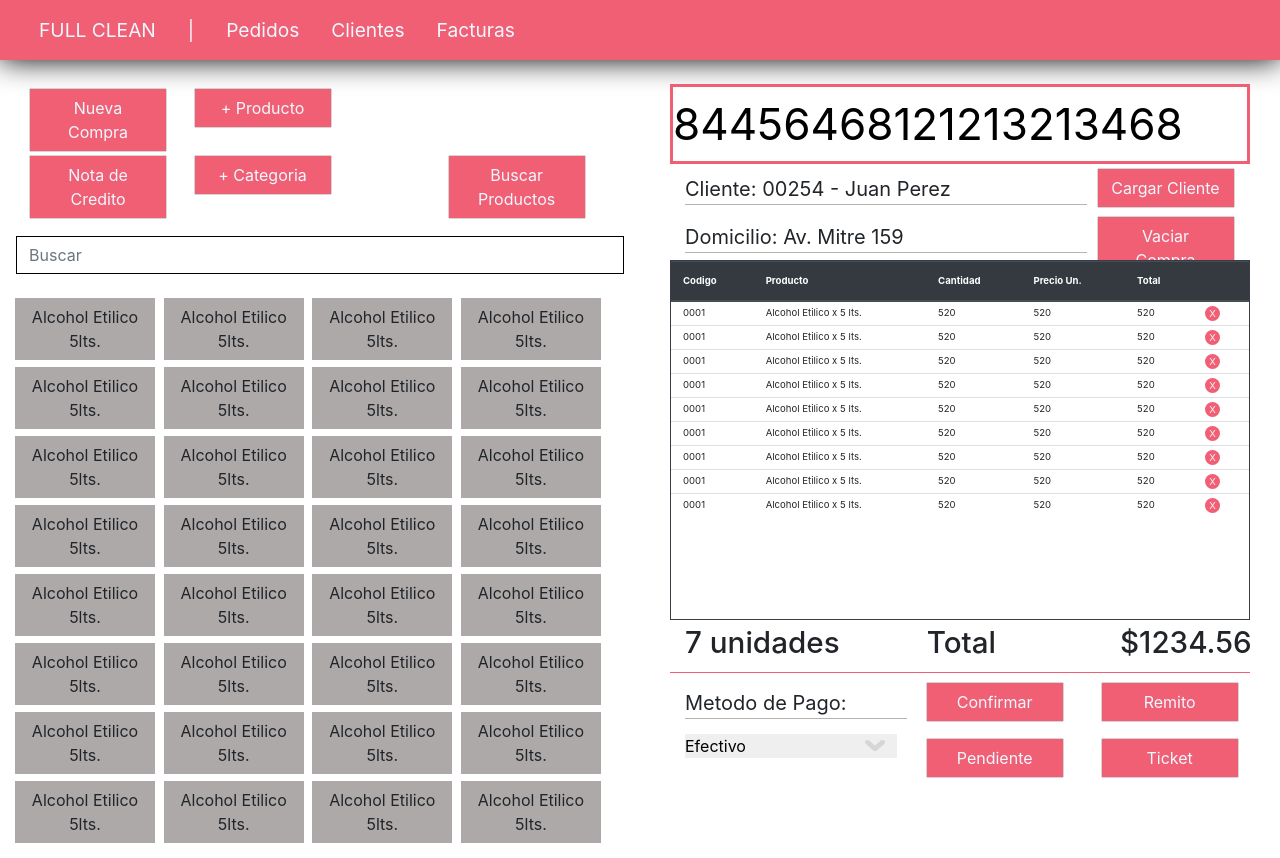
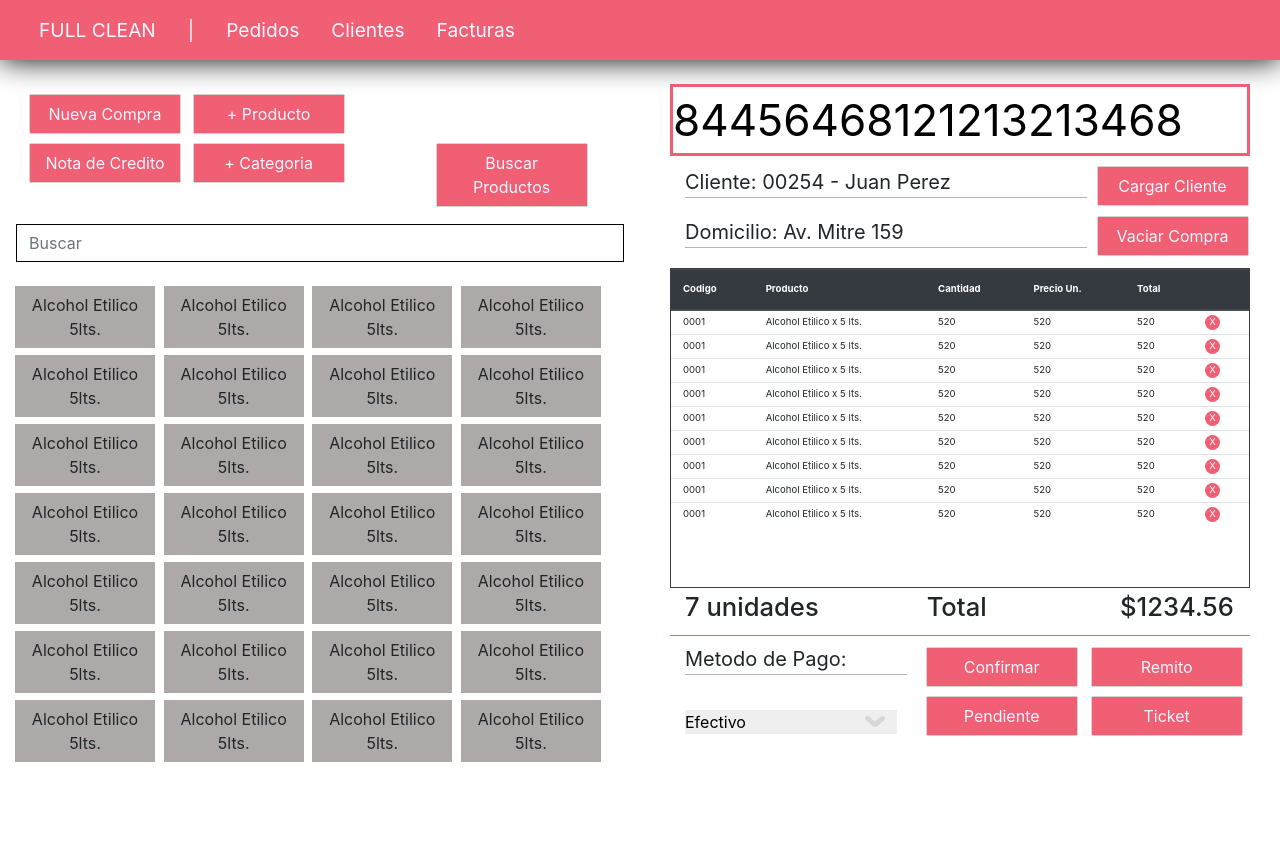
Before and after one commit to oguzman-se/FullClean, a React (Create React App) app: page / in a window 1280 px wide. After the commit the page ends 800 px from the top, so only its background shows below. Built offline with nearby package versions, Linux system fonts and the light colour scheme.

Commit message:
FULL CLEAN VH MODE

```diff
--- a/src/App.css
+++ b/src/App.css
@@ -201,17 +201,17 @@
 
 }
 
-
-.button-1{
-  margin-right: 1.5vh;
+.group-vh-1{
+  min-height: 6vh;
 }
 .btn-custom {
-  width: 17vh;
   background-color: rgb(240, 95, 116) !important;
   box-shadow: 0 0 1px rgb(0,0,0) !important;
-  margin-top: 5px ;
+  margin-top: 1.4vh ;
+  margin-right: 1.7vh;
   color: aliceblue !important;
   border-radius: 0% !important;
+  width: 150px;
 }
 .btn-custom:hover{
   color: rgb(48, 45, 45) !important;
@@ -252,12 +252,10 @@
   margin-bottom: 7px;
   margin-right: 42px !important;
 }
-.padding-label{
-  padding-top: 10px;
-  height: 7vh;
-}
+
 .productos{
-  height: 70vh !important;
+  max-height: 60vh !important;
+  min-height: 30vh !important;
   overflow:scroll;
   overflow-x: hidden;
 }
@@ -268,36 +266,41 @@
 }
 .barcode{
   font-size: 5.5vh;
-  height: 10vh;
+  max-height: 10vh;
   border: 3px solid rgb(240, 95, 116);
   width: 100%;
 
 }
 .label{
-  margin-top: 10px;
   border-bottom: 1px solid rgb(182, 179, 179) !important;
   width: 105%;
   font-size: 2.5vh;
 }
+.combo-label{
+  margin-top: 1.4vh ;
+}
+.padding-bottom{
+  margin-top: 3vh;
+}
 .grop-vh-3{
-  height: 6vh;
+  min-height: 6vh;
   width: 100%;
 }
 
 .labelbottom{
   border-bottom: 1px solid rgb(240, 95, 116) !important;
-  font-size: 3.7vh;
+  font-size: 3.2vh;
   font-weight:500;
   width: 100%;
-
 }
 .group-vh-4{
-  height: 6vh;
+  max-height: 4vh;
 }
 .tabla{
-  min-height: 45vh;
+  min-height: 40vh;
   border: 1px solid #383c44;
   padding: 0%;
+  margin-top: 1.5vh;
 }
 
 .table thead{
@@ -327,6 +330,14 @@
   width: 100%;
   outline:none;
 }
+
+.group-vh-5{
+  min-height: 8vh !important;
+}
 .group-button-1{
-  margin-right: 30px;
+  margin-top: 2vh;
+  margin-right: 20px;
 }
+.group-button-2{
+  margin-right: 20px;
+}
--- a/src/components/home/Label.js
+++ b/src/components/home/Label.js
@@ -6,15 +6,16 @@ function Label(){
     return(
         <div className="container-fluid">
             <div className="row grop-vh-3">
-                <div className="col-md-9 ">
+                <div className="col-md-9 combo-label">
                     <label className="label">Cliente: 00254 - Juan Perez</label>
                 </div>
                 <div className="col-md-3">
                     <Button>Cargar Cliente</Button>
                 </div>
             </div>
+
             <div className="row grop-vh-3" >
-                <div className="col-md-9">
+                <div className="col-md-9 combo-label">
                     <label className="label">Domicilio: Av. Mitre 159</label>
                 </div>
                 <div className="col-md-3">
--- a/src/components/home/LabelBottomSM.js
+++ b/src/components/home/LabelBottomSM.js
@@ -3,20 +3,20 @@ import Button  from '../home/Button'
 function LabelBottomSM(){
 
     return(
-        <div className="container-fluid">
-            <div className="row padding-label">
-                <div className="col-md-5">
+        <div className="container-fluid group-vh-5">
+            <div className="row ">
+                <div className="col-md-5 padding-bottom">
                     <label className="label">Metodo de Pago:</label>
                 </div>
                 <div className="col-md-3 group-button-1">
                     <Button>Confirmar</Button>
                 </div>
-                <div className="col-md-3">
+                <div className="col-md-3 group-button-1">
                     <Button>Remito</Button>
                 </div>
             </div>
-            <div className="row padding-label">
-                <div className="col-md-5">
+            <div className="row ">
+                <div className="col-md-5 padding-bottom">
                 <select className="select">
                     <option selected>Efectivo</option>
                     <option value="1">Tarjeta de credito</option>
@@ -24,10 +24,10 @@ function LabelBottomSM(){
                     <option value="3">Rapipago</option>
                 </select>
                 </div>
-                <div className="col-md-3 group-button-1">
+                <div className="col-md-3 group-button-2">
                     <Button>Pendiente</Button>
                 </div>
-                <div className="col-md-3">
+                <div className="col-md-3 ">
                     <Button>Ticket</Button>
                 </div>
             </div>
--- a/src/components/home/LabelBottomXL.js
+++ b/src/components/home/LabelBottomXL.js
@@ -2,8 +2,8 @@
 function LabelBottomXL(){
 
     return(
-        <div className="container-fluid">
-            <div className="row group-vh-4">
+        <div className="container-fluid group-vh-4">
+            <div className="row ">
                 <div className="col-md-5 labelbottom">
                     <label>7 unidades</label>
                 </div>
--- a/src/pages/Home.js
+++ b/src/pages/Home.js
@@ -23,14 +23,11 @@ function Home() {
     <div className="row">
       <div className="col-lg-6">
         <div className="container group-vh-1">
-          <div className="row group-1">
-              <div className="col-md-3 button-1">
+          <div className="row ">
+              <div className="col-md-8">
               <Button >
                       Nueva Compra
               </Button>
-              </div>
-
-              <div className="col-md-3">
               <Button onClick={()=>setShow(true)}>
                       + Producto
               </Button>
@@ -39,19 +36,16 @@ function Home() {
         </div>
         <div className="container group-vh-1">
         <div className="row">
-              <div className="col-md-3 button-1">
-              <Button >
-                        Nota de Credito
-              </Button>
+        <div className="col-md-8">
+
+                  <Button>
+                          Nota de Credito
+                  </Button>
+                  <Button onClick={()=>setShow(true)}>
+                          + Categoria
+                  </Button>
               </div>
-
-              <div className="col-md-3">
-              <Button >
-                        + Categoria
-              </Button>
-              </div>
-              <div className="col-md-2"></div>
-              <div className="col-md-3">
+              <div className="col-md-4">
               <Button>
                 Buscar Productos
               </Button>
```
